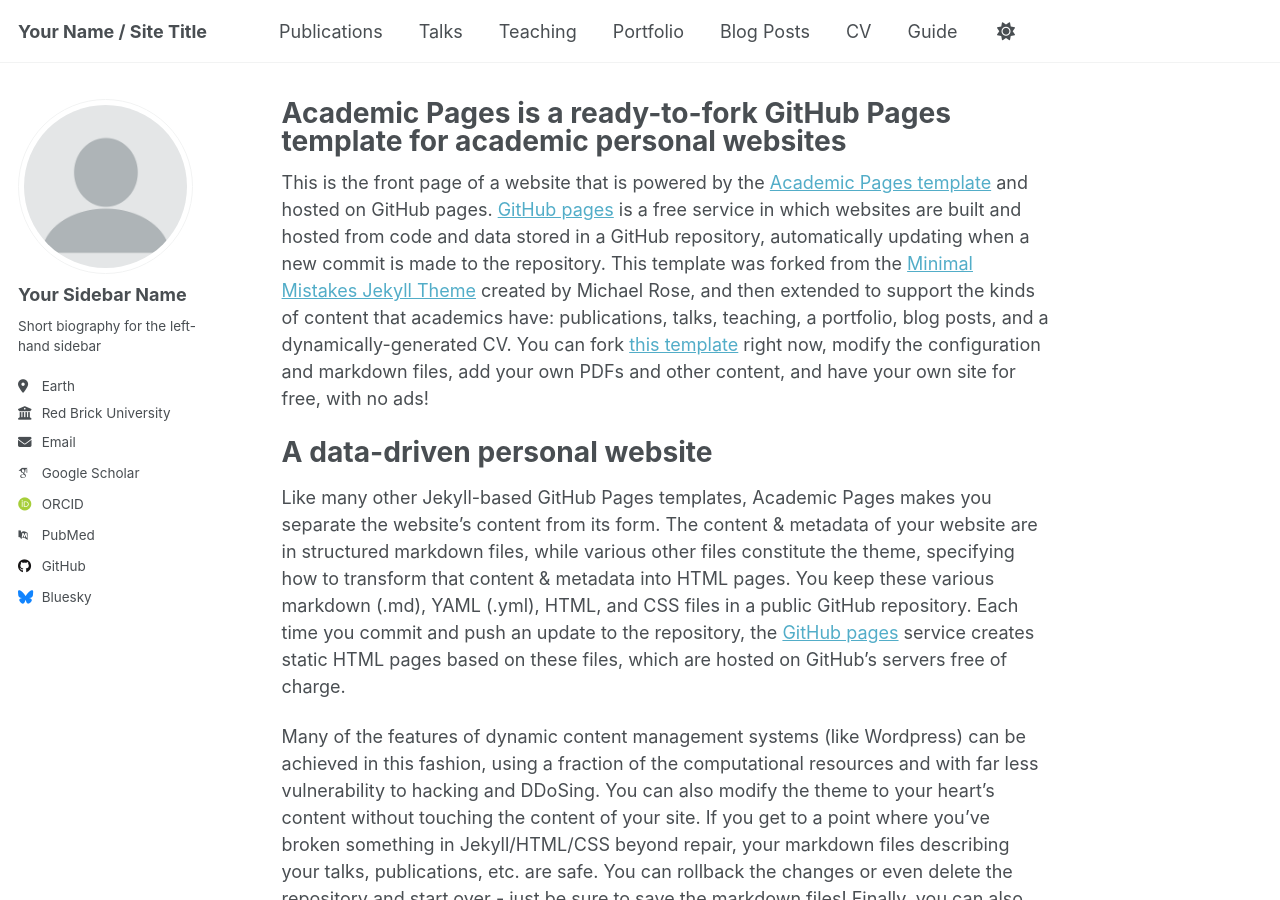
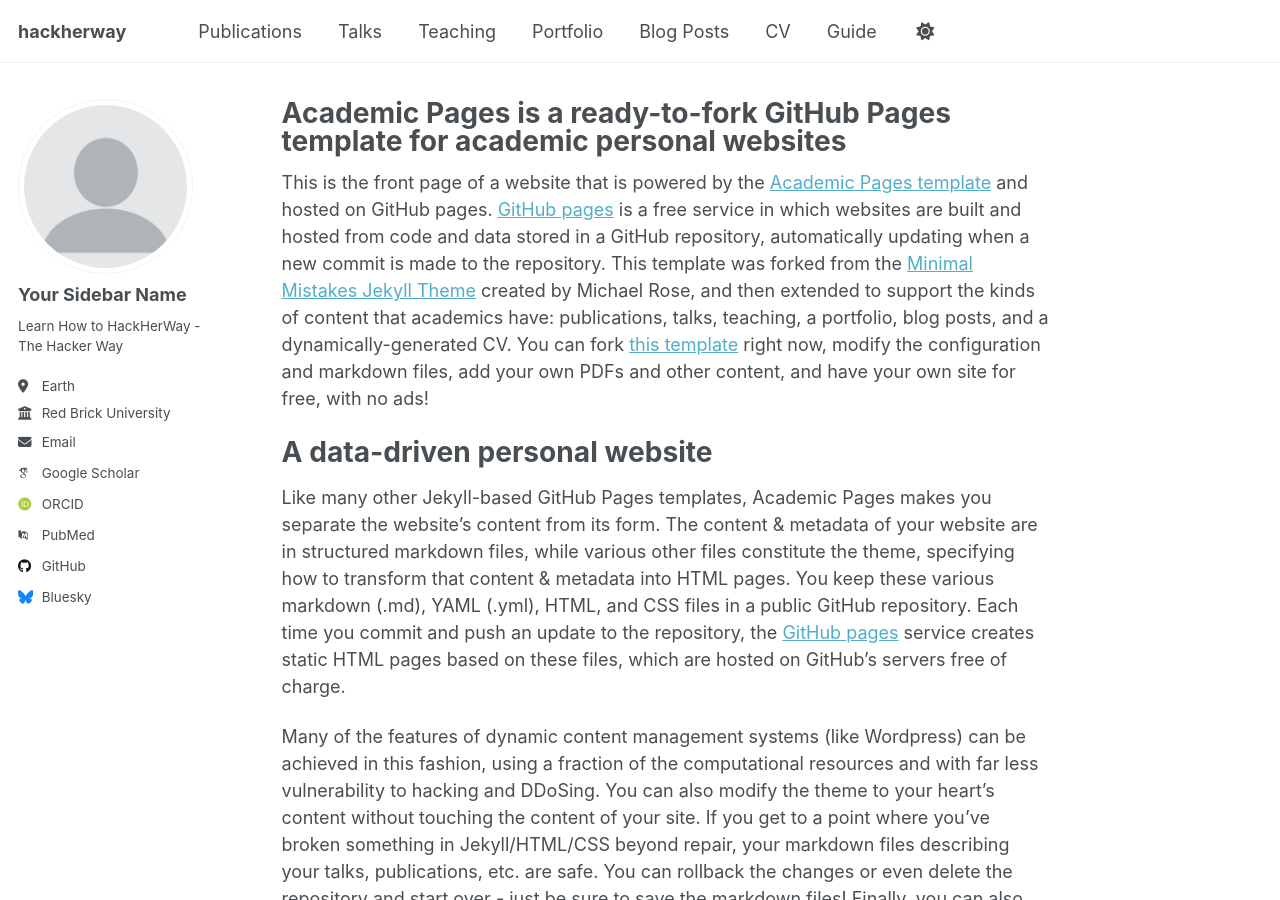
Before and after one commit to d0midigi/hackherweh, a Jekyll site: the page built from _pages/about.md, in a window 1280 px wide and 900 px high. Built offline with Jekyll 4.4.1, drawn with Linux system fonts in a browser that asks for light colours; some web fonts are replaced.

Commit message:
Update _config.yml

```diff
--- a/_config.yml
+++ b/_config.yml
@@ -9,7 +9,7 @@
 # Basic Site Settings
 locale                   : "en-US"
 site_theme               : "default"
-title                    : "Your Name / Site Title"
+title                    : "hackherway"
 title_separator          : "-"
 name                     : &name "Your Name"
 description              : &description "personal description"
@@ -25,7 +25,7 @@ author:
   avatar           : "profile.png"
   name             : "Your Sidebar Name"
   pronouns         : # example: "she/her"
-  bio              : "Short biography for the left-hand sidebar"
+  bio              : "Learn How to HackHerWay - The Hacker Way"
   location         : "Earth"
   employer         : "Red Brick University"
   uri              : # URL
```
